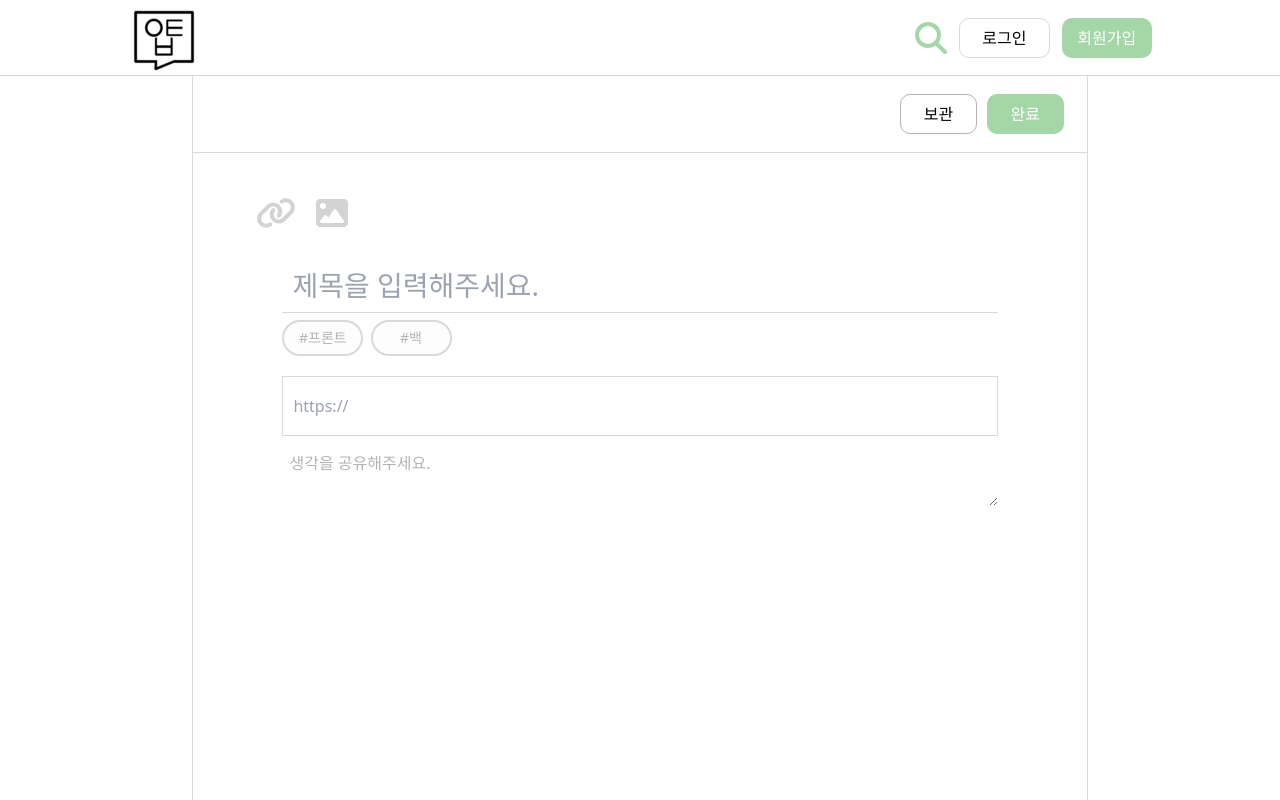
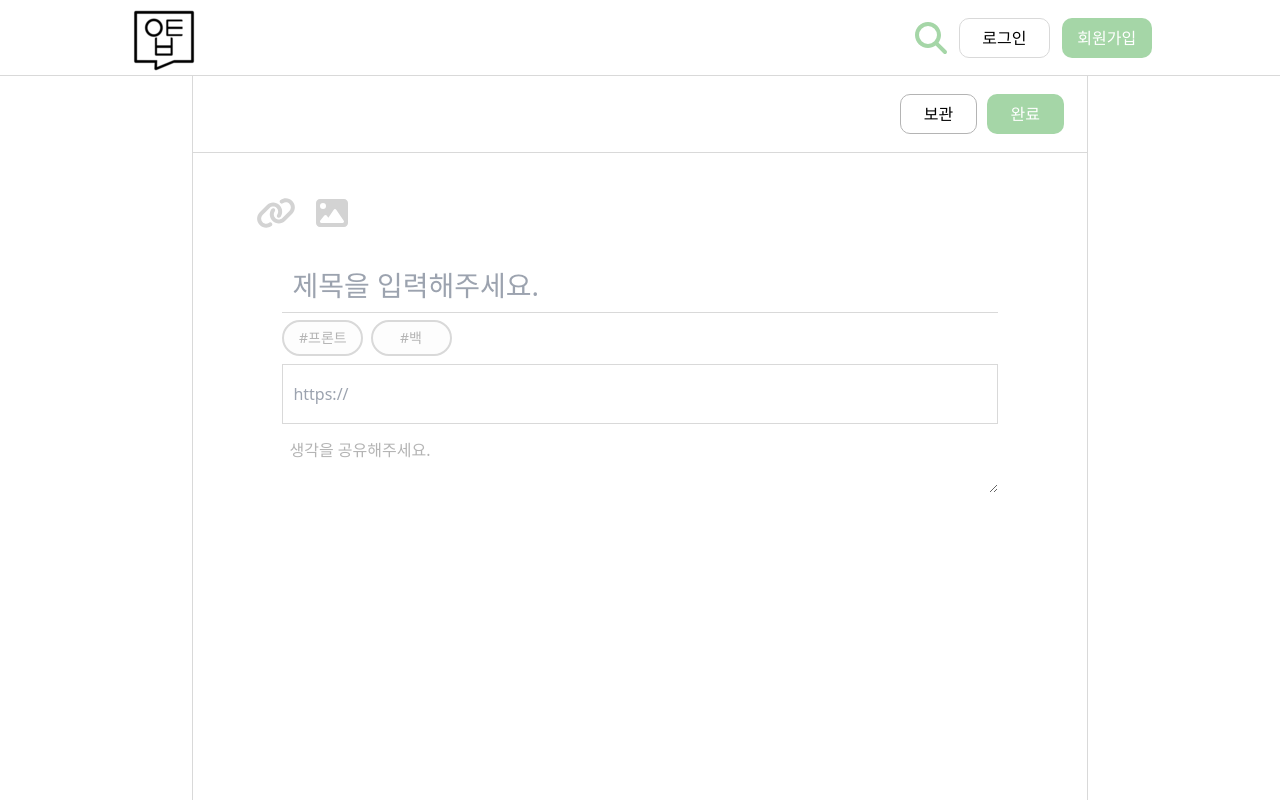
Before and after one commit to 1two13/intervook, a React (Create React App) app: page /writing in a window 1280 px wide. Both pictures are taken after a click on the button 275 px from the left and 214 px from the top of the page. Shown: the top 800 px of the page. Built offline with nearby package versions, Linux system fonts and the light colour scheme.

Commit message:
style: CSS 수정

```diff
--- a/src/components/writing/ShowLink.tsx
+++ b/src/components/writing/ShowLink.tsx
@@ -8,7 +8,7 @@
   };
 
   return (
-    <div className="flex w-[100%] h-[60px] mt-[20px] border-[1px] border-lightGray">
+    <div className="flex w-[100%] h-[60px] border-[1px] border-lightGray">
       <input
         onChange={onChange}
         placeholder="https://"
```
